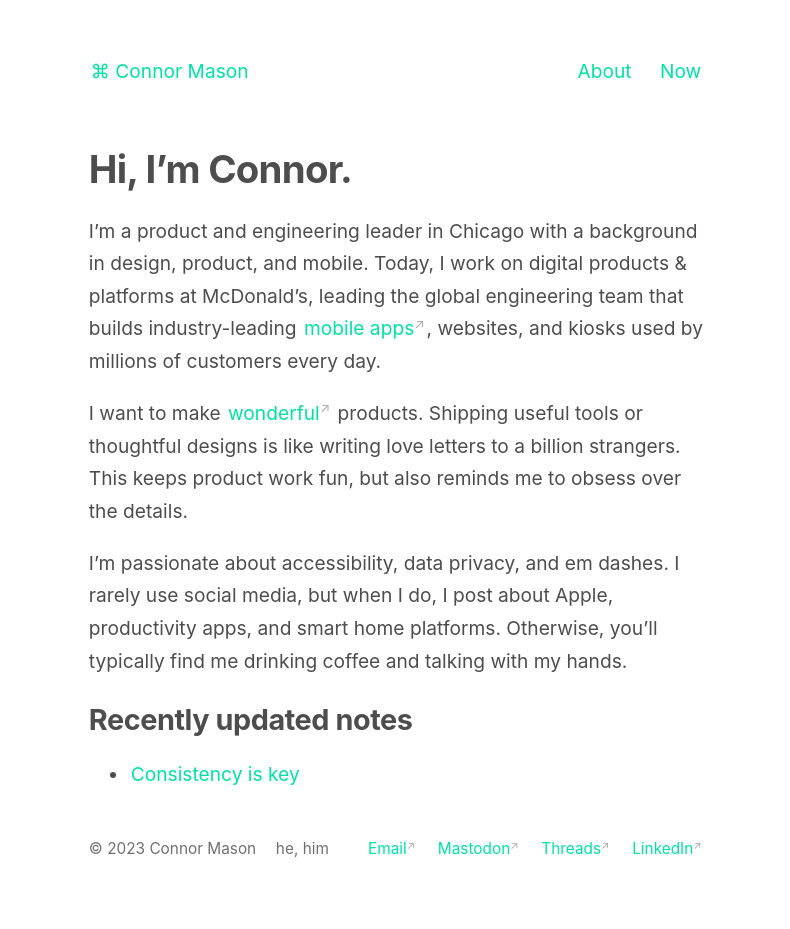
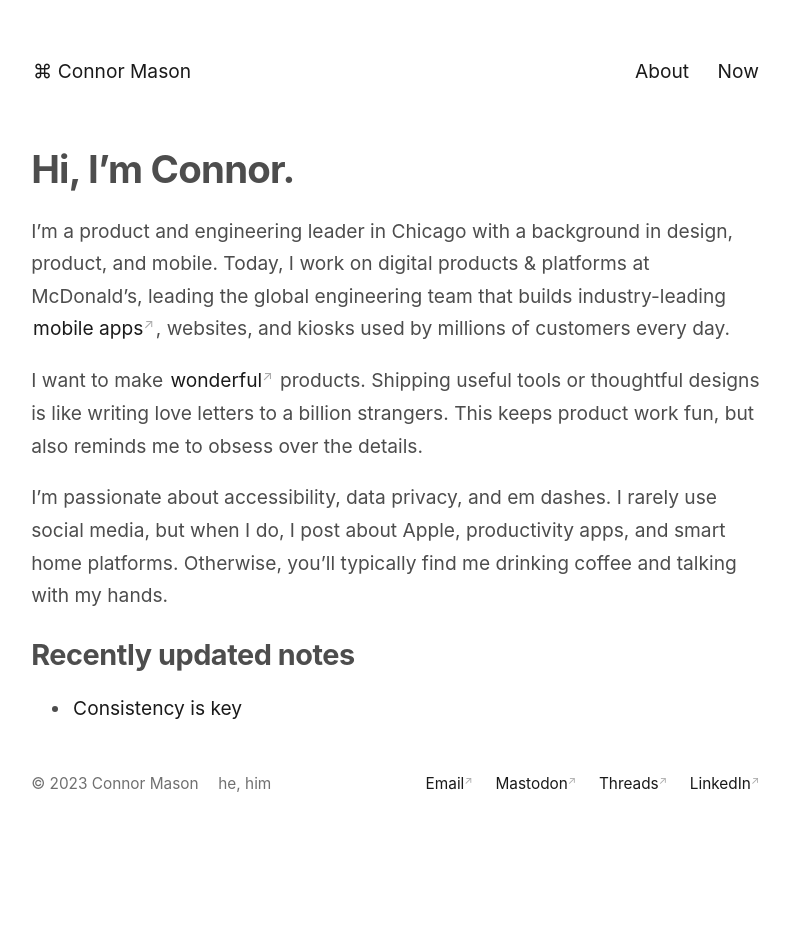
Before and after one commit to conmas/site, a Jekyll site: the page built from _pages/index.md, in a window 1280 px wide. Shown: the whole page, without its empty margins (244-1034 px from the left). Built offline with Jekyll 4.4.1, drawn with Linux system fonts in a browser that asks for light colours; after the commit the page ends 900 px from its top, so only the background shows below that.

Commit message:
Update _style.scss

```diff
--- a/_sass/_style.scss
+++ b/_sass/_style.scss
@@ -2,7 +2,6 @@ $color-primary: hsl(0, 0%, 10%);
 $color-text: hsl(0, 0%, 30%);
 $color-subtext: hsl(0, 0%, 50%);
 $color-border: hsl(0, 0%, 85%);
-$color-accent: #00e0a5;
 $color-box-background: mix($color-primary, white, 4%);
 $border-radius: 4px;
 $font-family: -apple-system, BlinkMacSystemFont, Segoe UI, Helvetica, Arial,
@@ -17,7 +16,7 @@ body {
   overflow-x: hidden;
   color: $color-text;
   font-size: 1rem;
-  max-width: 32em;
+  max-width: 38em;
 
   @media (min-width: 820px) {
     font-size: 1.2rem;
@@ -88,7 +87,7 @@ a {
   transition: background 300ms;
   padding: 0 0.1em;
   text-decoration: none;
-  color: $color-accent;
+  color: $color-primary;
   &:hover {
     color: black !important;
     background: #ebfffa;
```
